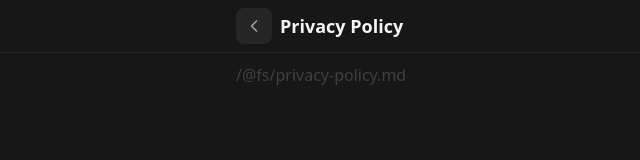
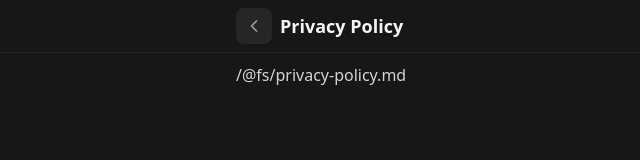
Before and after one commit to pwabucket/pwa-ai-earn, a React (Vite) app: page /privacy-policy in a window 1280 px wide. Shown: the top 160 px of the page, without its empty margins (220-860 px from the left). Built offline with nearby package versions, Linux system fonts and the light colour scheme.

Commit message:
fix: Markdown renderer

```diff
--- a/package.json
+++ b/package.json
@@ -1,7 +1,7 @@
 {
   "name": "pwa-ai-earn",
   "private": true,
-  "version": "0.0.5",
+  "version": "0.0.6",
   "type": "module",
   "scripts": {
     "dev": "vite",
--- a/src/components/MarkdownRenderer.jsx
+++ b/src/components/MarkdownRenderer.jsx
@@ -7,7 +7,7 @@ export default function MarkdownRender({ content }) {
     <div
       className={cn(
         "prose prose-neutral",
-        "dark:prose-invert",
+        "prose-invert",
         "prose-a:text-pink-400 prose-a:hover:text-pink-500"
       )}
     >
```
